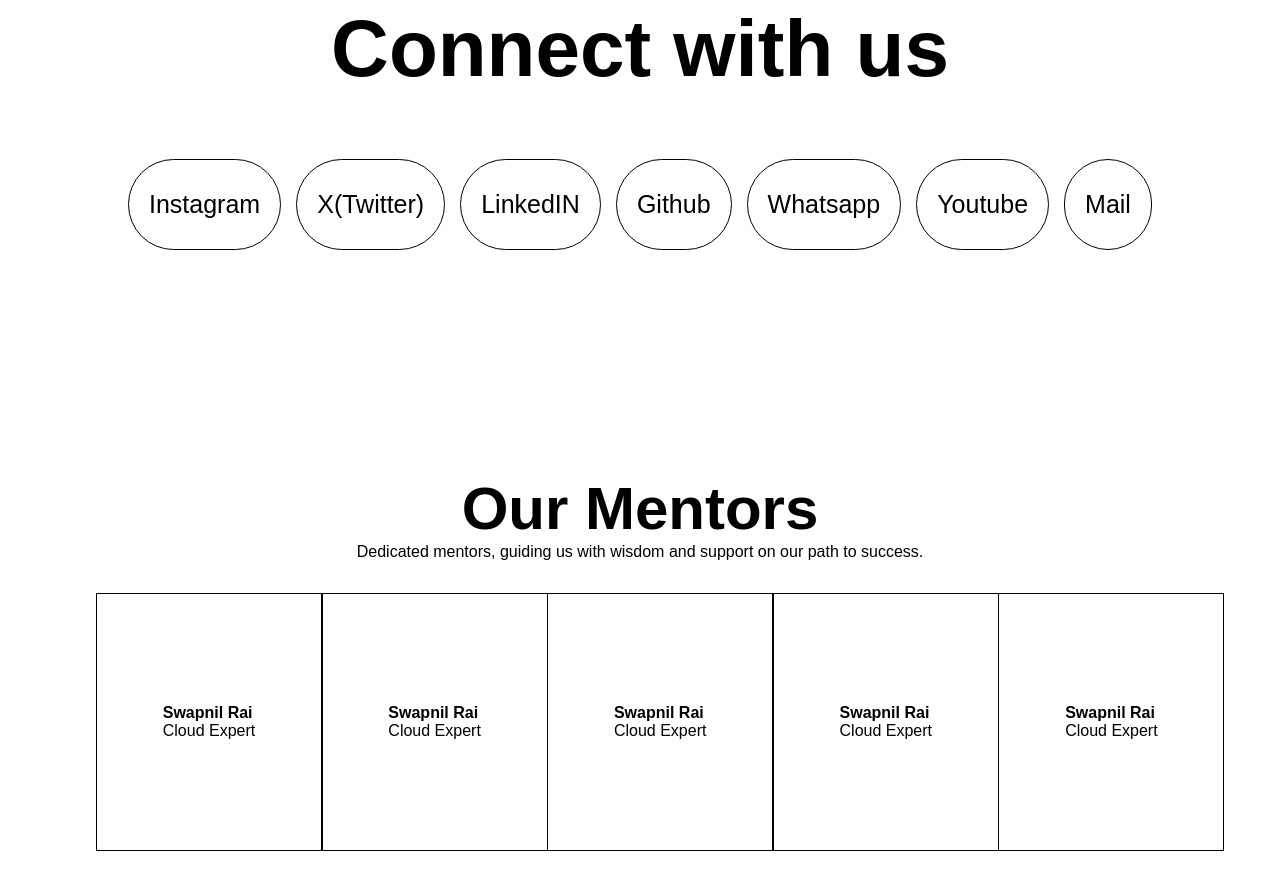
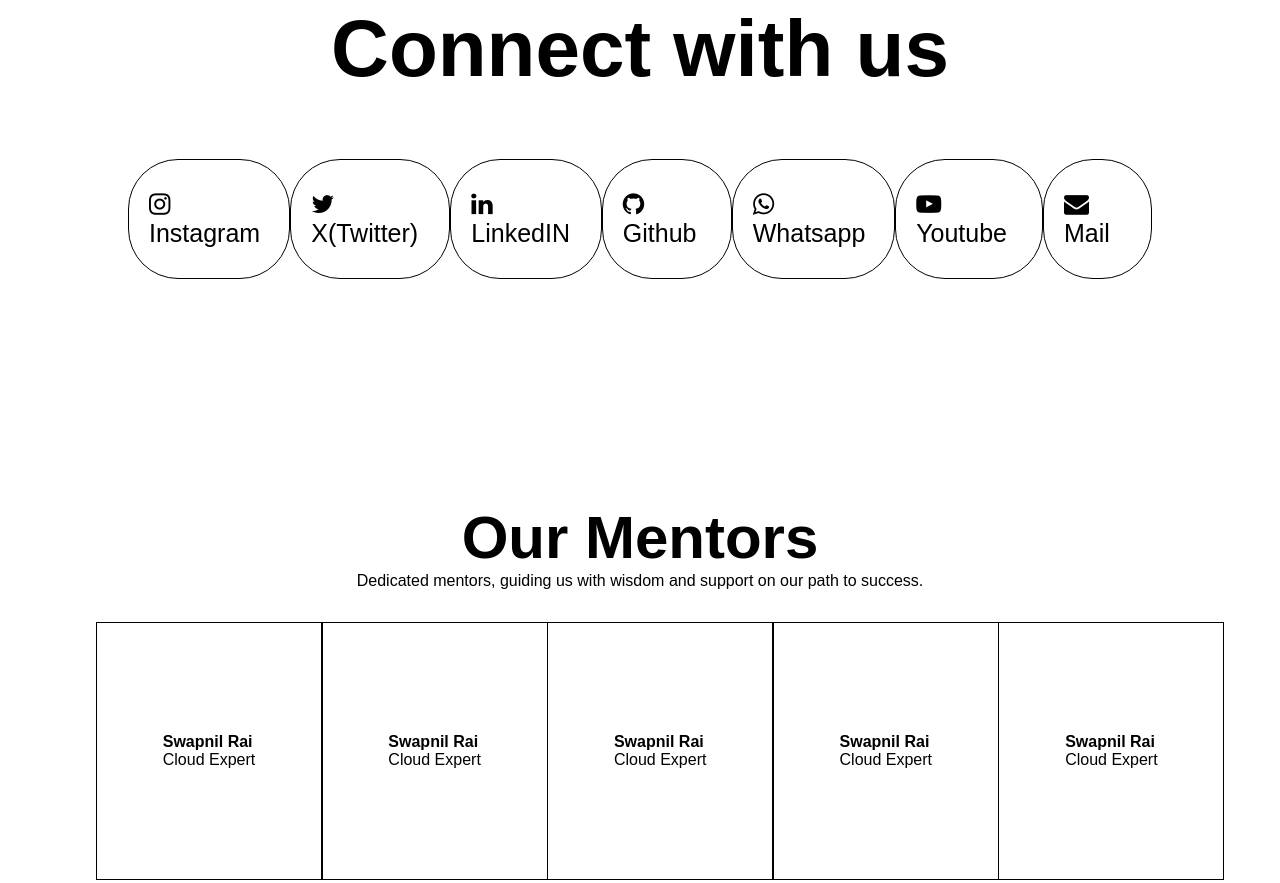
Before and after one commit to GDSCxAWS-UoL/Open-Source-club-website, a plain HTML site: page index.html in a window 1280 px wide. Shown: the part 2966-3849 px from the top of the page. Drawn offline with Linux system fonts and the light colour scheme.

Commit message:
Added icons to connect with us section and added cursor to pointer for better styling

```diff
--- a/index.html
+++ b/index.html
@@ -5,6 +5,7 @@
     <meta name="viewport" content="width=device-width, initial-scale=1.0" />
     <title>GDSCxAWS-UoL</title>
     <link rel="stylesheet" href="styles.css" />
+    <link rel="stylesheet" href="https://cdnjs.cloudflare.com/ajax/libs/font-awesome/4.7.0/css/font-awesome.min.css">
   </head>
   <body>
     <navbar>
@@ -161,10 +162,13 @@
       <div class="social-section">
         <h1 class="socials-heading">Connect with us</h1>
         <div class="social-links">
-          <a class="social">Instagram</a><a class="social">X(Twitter)</a
-          ><a class="social">LinkedIN</a><a class="social">Github</a
-          ><a class="social">Whatsapp</a><a class="social">Youtube</a
-          ><a class="social">Mail</a>
+          <a class="social"><i class="fa fa-instagram"></i>Instagram</a>
+          <a class="social"><i class="fa fa-twitter"></i>X(Twitter)</a>
+          <a class="social"><i class="fa fa-linkedin"></i>LinkedIN</a>
+          <a class="social"><i class="fa fa-github"></i>Github</a>
+          <a class="social"><i class="fa fa-whatsapp"></i>Whatsapp</a>
+          <a class="social"><i class="fa fa-youtube-play"></i>Youtube</a>
+          <a class="social"><i class="fa fa-envelope"></i>Mail</a>
         </div>
       </div>
       <h1 class="mentors-heading">Our Mentors</h1>
--- a/styles.css
+++ b/styles.css
@@ -330,7 +330,10 @@ article {
 .social {
   font-size: 25px;
   border: 1px solid black;
-
   padding: 30px 20px;
   border-radius: 50px;
+  cursor: pointer;
 }
+.social i{
+  margin-right: 7px;
+}
```
